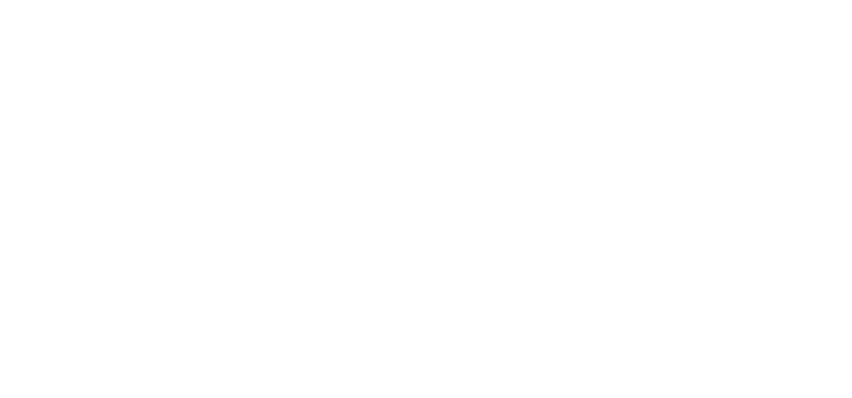
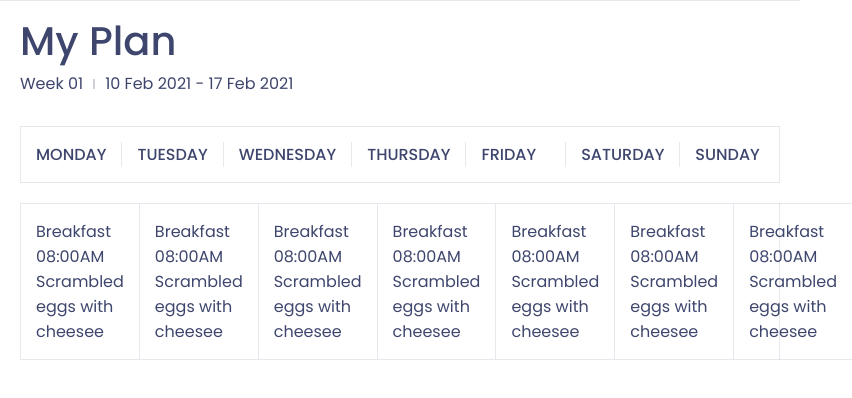
Before and after one commit to george-skourta/meal-planer, an Electron app: page index.html in a window 800 px wide. Shown: the whole page, 852 px wide, since content can reach past the window. Drawn offline with Linux system fonts and the light colour scheme.

Commit message:
Started building the html.

```diff
--- a/index.html
+++ b/index.html
@@ -4,8 +4,68 @@
     <meta charset="UTF-8">
     <title>Hello World!</title>
     <meta http-equiv="Content-Security-Policy" content="script-src 'self' 'unsafe-inline';" />
+    <!-- Styles -->
+    <link rel="stylesheet" href="public/css/app.min.css">
 </head>
 <body style="background: white;">
-
+    <!-- Header -->
+    <div class="header">
+        <span class="header__title">My Plan</span>
+        <span class=header__text>Week 01<i class="v-divider"></i>10 Feb 2021 - 17 Feb 2021</span>
+    </div>
+    <!-- Main -->
+    <main class="main-content">
+        <!-- Meal Plan -->
+        <div class="meal-plan">
+            <!-- Meal Plan: Header -->
+            <div class="meal-plan__header">
+                <div class="meal-plan__header-item">Monday</div>
+                <div class="meal-plan__header-item">Tuesday</div>
+                <div class="meal-plan__header-item">Wednesday</div>
+                <div class="meal-plan__header-item">Thursday</div>
+                <div class="meal-plan__header-item">Friday</div>
+                <div class="meal-plan__header-item">Saturday</div>
+                <div class="meal-plan__header-item">Sunday</div>
+            </div>
+            <!-- Meal Plan: Body -->
+            <div class="meal-plan__body">
+                <div class="meal-plan__body-item">
+                    <div>Breakfast</div>
+                    <div>08:00AM</div>
+                    <div>Scrambled eggs with cheesee</div>
+                </div>
+                <div class="meal-plan__body-item">
+                    <div>Breakfast</div>
+                    <div>08:00AM</div>
+                    <div>Scrambled eggs with cheesee</div>
+                </div>
+                <div class="meal-plan__body-item">
+                    <div>Breakfast</div>
+                    <div>08:00AM</div>
+                    <div>Scrambled eggs with cheesee</div>
+                </div>
+                <div class="meal-plan__body-item">
+                    <div>Breakfast</div>
+                    <div>08:00AM</div>
+                    <div>Scrambled eggs with cheesee</div>
+                </div>
+                <div class="meal-plan__body-item">
+                    <div>Breakfast</div>
+                    <div>08:00AM</div>
+                    <div>Scrambled eggs with cheesee</div>
+                </div>
+                <div class="meal-plan__body-item">
+                    <div>Breakfast</div>
+                    <div>08:00AM</div>
+                    <div>Scrambled eggs with cheesee</div>
+                </div>
+                <div class="meal-plan__body-item">
+                    <div>Breakfast</div>
+                    <div>08:00AM</div>
+                    <div>Scrambled eggs with cheesee</div>
+                </div>
+            </div>
+        </div>
+    </main>
 </body>
 </html>
--- a/scss/03-global/_main.scss
+++ /dev/null
@@ -1,4 +0,0 @@
-.main-content {
-    margin-left: 300px;
-    padding: 20px 30px;
-}
--- a/scss/02-base/_reset.scss
+++ b/src/scss/02-base/_reset.scss
@@ -5,3 +5,7 @@ html, body {
     padding: 0;
     margin: 0;
 }
+
+body {
+    border-top: 1px solid rgba($color: $secondary, $alpha: .12);
+}
--- a/scss/05-components/_header.scss
+++ b/src/scss/03-global/_header.scss
@@ -1,5 +1,5 @@
 .header {
-    margin-bottom: 30px;
+    padding: 10px 20px;
 
     &__title {
         color: $secondary;
@@ -21,6 +21,5 @@
         height: 10px;
         display: inline-block;
         margin: 0 10px;
-        margin-right: 5px;
     }
 }
--- /dev/null
+++ b/src/scss/03-global/_main.scss
@@ -0,0 +1,3 @@
+.main-content {
+    padding: 20px;
+}
--- a/scss/app.scss
+++ b/src/scss/app.scss
@@ -8,14 +8,13 @@
 @import '02-base/_typography.scss';
 
 /* 03 Global */
-@import '03-global/_sidebar.scss';
+@import '03-global/_header.scss';
 @import '03-global/_main.scss';
 @import '03-global/_sections.scss';
 
 /* 04 Objects */
 
 /* 05 Components */
-@import '05-components/_header.scss';
 @import '05-components/_meal-plan.scss';
 
 /* 06 Utilities */
```
Also changed, not shown: public/css/app.min.css (added), src/scripts/app.js (renamed from scripts/app.js), src/scss/01-config/_imports.scss (renamed from scss/01-config/_imports.scss), src/scss/01-config/_responsive-mixins.scss (added), src/scss/01-config/_variables.scss (renamed from scss/01-config/_variables.scss), src/scss/02-base/_typography.scss (added), src/scss/03-global/_sections.scss (renamed from scss/03-global/_sections.scss), src/scss/03-global/_sidebar.scss (renamed from scss/03-global/_sidebar.scss), src/scss/05-components/_dividers.scss (added), src/scss/05-components/_meal-plan.scss (renamed from scss/05-components/_meal-plan.scss), 1 other file.
